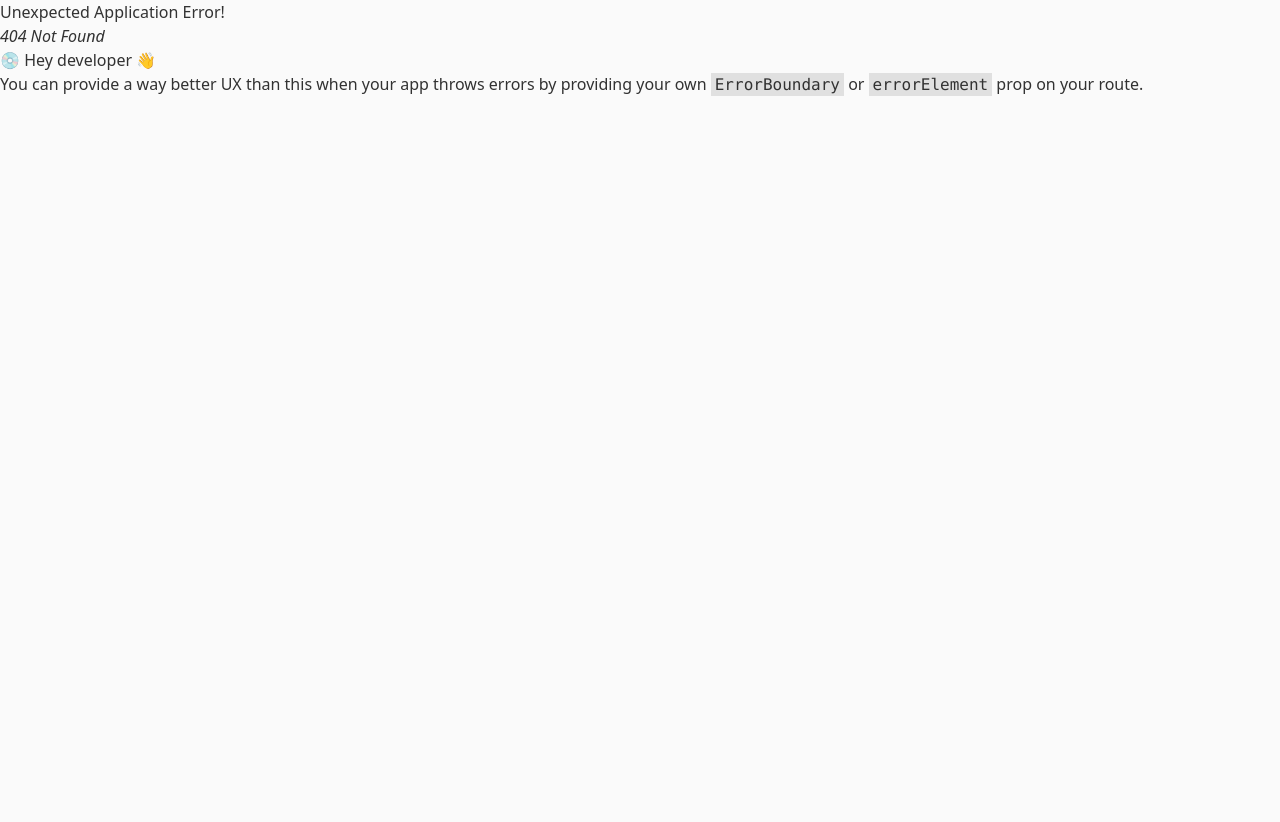
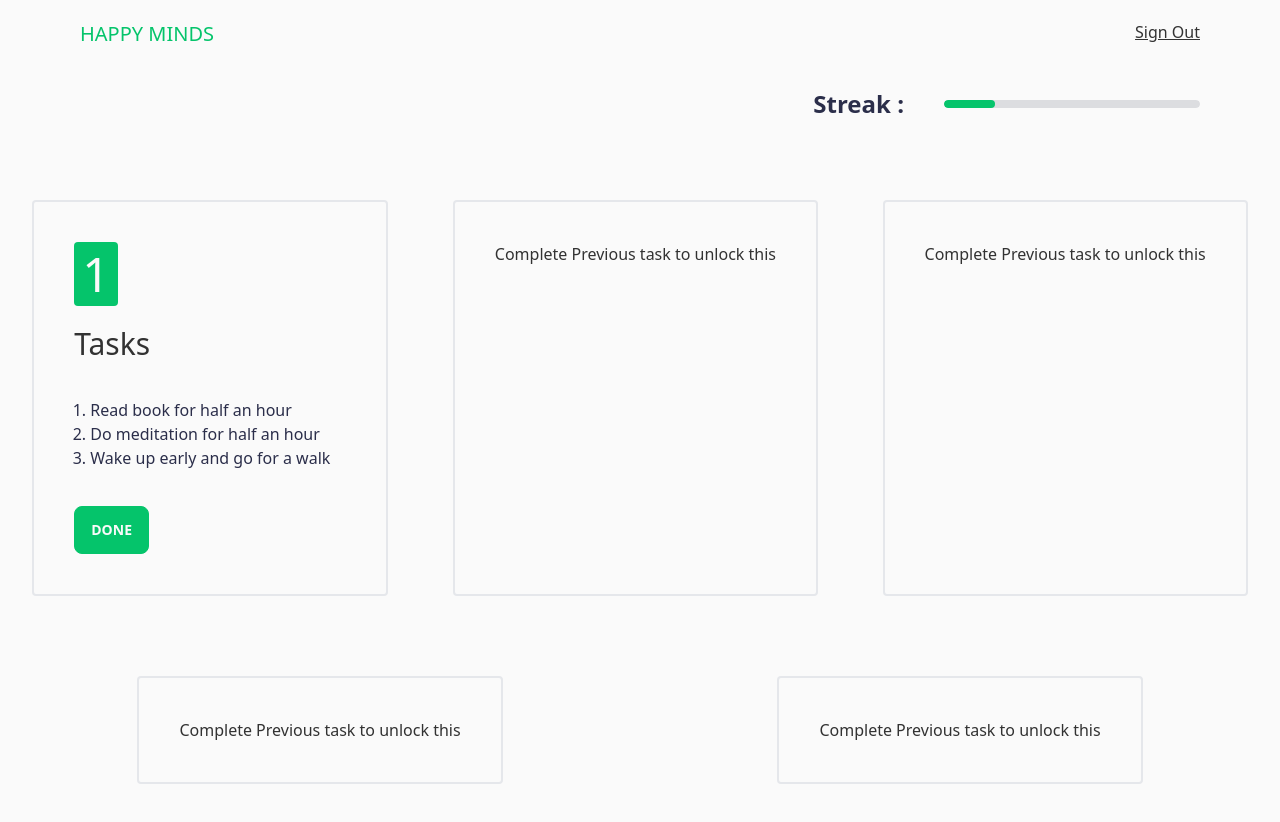
Before and after one commit to masterpranay1/Happy-Minds-Frontend, a React (Vite) app: page /challenge in a window 1280 px wide. Before the commit this address had no page. Shown: the top 822 px of the page. Before the commit the page ends 800 px from the top, so only its background shows below. Built offline with nearby package versions, Linux system fonts and the light colour scheme.

Commit message:
Challenge Page Added

```diff
--- /dev/null
+++ b/src/components/Day.jsx
@@ -0,0 +1,25 @@
+
+const Day = ({active}) => {
+  console.log(active)
+  return (
+      active != "true" ?
+      (<section className="w-fit mx-auto p-10 rounded border-2 mt-20">
+        <div>Complete Previous task to unlock this</div>
+      </section>) :
+      <section className="w-fit mx-auto p-10 rounded border-2 mt-20">
+        <p className="day text-5xl bg-secondary w-fit p-2 rounded text-base-100">
+          1
+        </p>
+        <h2 className="text-3xl mt-5">Tasks</h2>
+        <ul className="mt-5 text-primary list-decimal p-4">
+          <li>Read book for half an hour</li>
+          <li>Do meditation for half an hour</li>
+          <li>Wake up early and go for a walk</li>
+        </ul>
+
+        <button className="btn btn-secondary mt-5 text-base-100">Done</button>
+      </section>
+  )
+};
+
+export default Day;
--- a/src/components/Header.jsx
+++ b/src/components/Header.jsx
@@ -11,7 +11,7 @@ function Header() {
         </div>
         <div className="navbar-center hidden lg:flex">
           <ul className="menu menu-horizontal px-1">
-            <li><a>Challenge</a></li>
+            <li><Link to='/challenge'>Challenge</Link></li>
             <li><a>Blogs</a></li>
             <li><a>About</a></li>
           </ul>
--- /dev/null
+++ b/src/pages/Challenge.page.jsx
@@ -0,0 +1,28 @@
+import { Link } from 'react-router-dom';
+import Day from '../components/Day'
+
+const ChallengePage = () => {
+    return (
+        <div className="ChallengePage h-[300vh]">
+            <header className="px-20 py-5 flex flex-row">
+                <h1 className="text-xl text-secondary">HAPPY MINDS</h1>
+                <Link to='/' className="link ml-auto">Sign Out</Link>
+            </header>
+
+            <section className="streak-wrapper flex justify-end mt-5 px-20 items-center gap-10">
+                <p className="font-bold text-2xl text-primary">Streak : </p>
+                <progress className="progress progress-secondary w-64" value="20" max="100"></progress>
+            </section>
+
+            <div className='days_wrapper flex flex-row flex-wrap'>
+                <Day active="true" />
+                <Day active="false" />
+                <Day active="false" />
+                <Day active="false" />
+                <Day active="false" />
+            </div>
+        </div>
+    )
+}
+
+export default ChallengePage;
--- a/src/pages/Home.page.jsx
+++ b/src/pages/Home.page.jsx
@@ -6,7 +6,7 @@ import Hero from '../components/Hero'
 
 const Home = () => {
     return (
-        <div className='drawer drawer-content flex flex-col min-h-screen overflow-x-hidden'>
+        <div className='drawer drawer-content flex flex-col'>
             <Header />
             <Footer />
             <Outlet/>
```
Also changed, not shown: src/main.jsx (+6 -1 lines).
